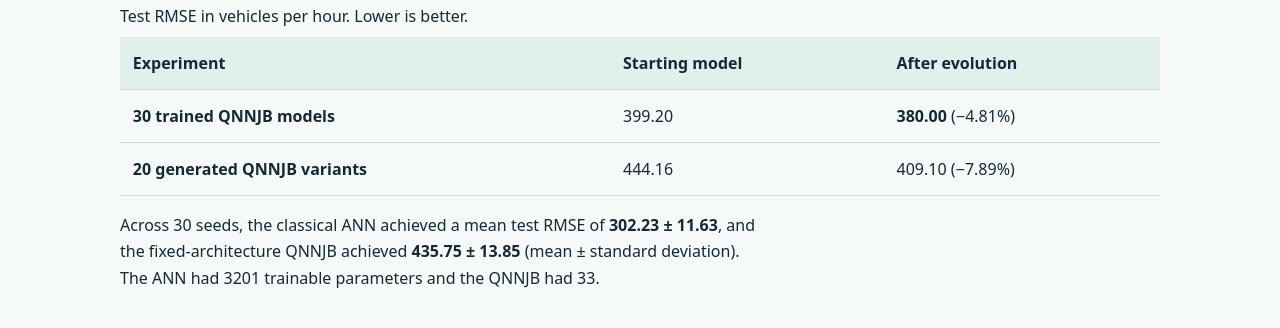
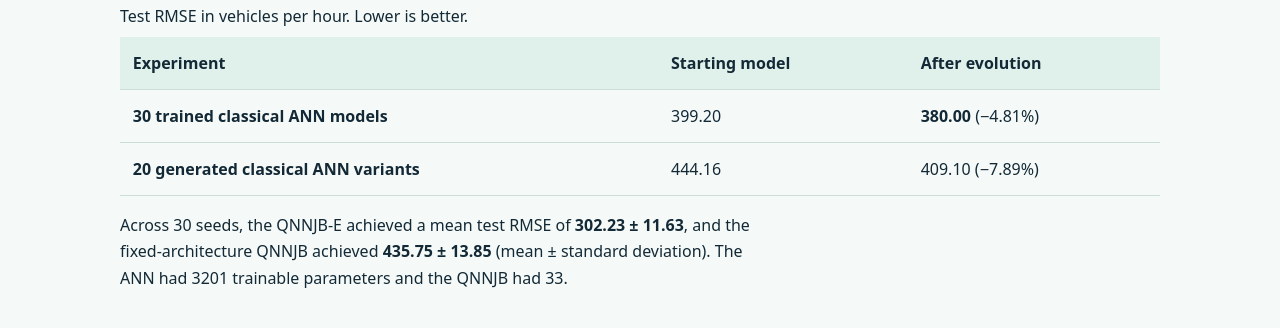
Before and after one commit to JerzyBalicki/smart-city-experiments, a plain HTML site: page experiments/intelligent-transport/index.html in a window 1280 px wide. Shown: the part 472-800 px from the top of the page. Drawn offline with Linux system fonts and the light colour scheme.

Commit message:
Update RMSE results and model descriptions in HTML

```diff
--- a/experiments/intelligent-transport/index.html
+++ b/experiments/intelligent-transport/index.html
@@ -21,12 +21,12 @@
 <caption>Test RMSE in vehicles per hour. Lower is better.</caption>
 <thead><tr><th scope="col">Experiment</th><th scope="col">Starting model</th><th scope="col">After evolution</th></tr></thead>
 <tbody>
-<tr><th scope="row">30 trained QNNJB models</th><td>399.20</td><td><strong>380.00</strong> (−4.81%)</td></tr>
-<tr><th scope="row">20 generated QNNJB variants</th><td>444.16</td><td>409.10 (−7.89%)</td></tr>
+<tr><th scope="row">30 trained classical ANN models</th><td>399.20</td><td><strong>380.00</strong> (−4.81%)</td></tr>
+<tr><th scope="row">20 generated classical ANN variants</th><td>444.16</td><td>409.10 (−7.89%)</td></tr>
 </tbody>
 </table>
 </div>
-<p>Across 30 seeds, the classical ANN achieved a mean test RMSE of <strong>302.23 ± 11.63</strong>, and the fixed-architecture QNNJB achieved <strong>435.75 ± 13.85</strong> (mean ± standard deviation). The ANN had 3201 trainable parameters and the QNNJB had 33.</p>
+<p>Across 30 seeds, the QNNJB-E achieved a mean test RMSE of <strong>302.23 ± 11.63</strong>, and the fixed-architecture QNNJB achieved <strong>435.75 ± 13.85</strong> (mean ± standard deviation). The ANN had 3201 trainable parameters and the QNNJB had 33.</p>
 </section>
 <section aria-labelledby="evolution">
 <h2 id="evolution">How the circuit evolved</h2>
```
